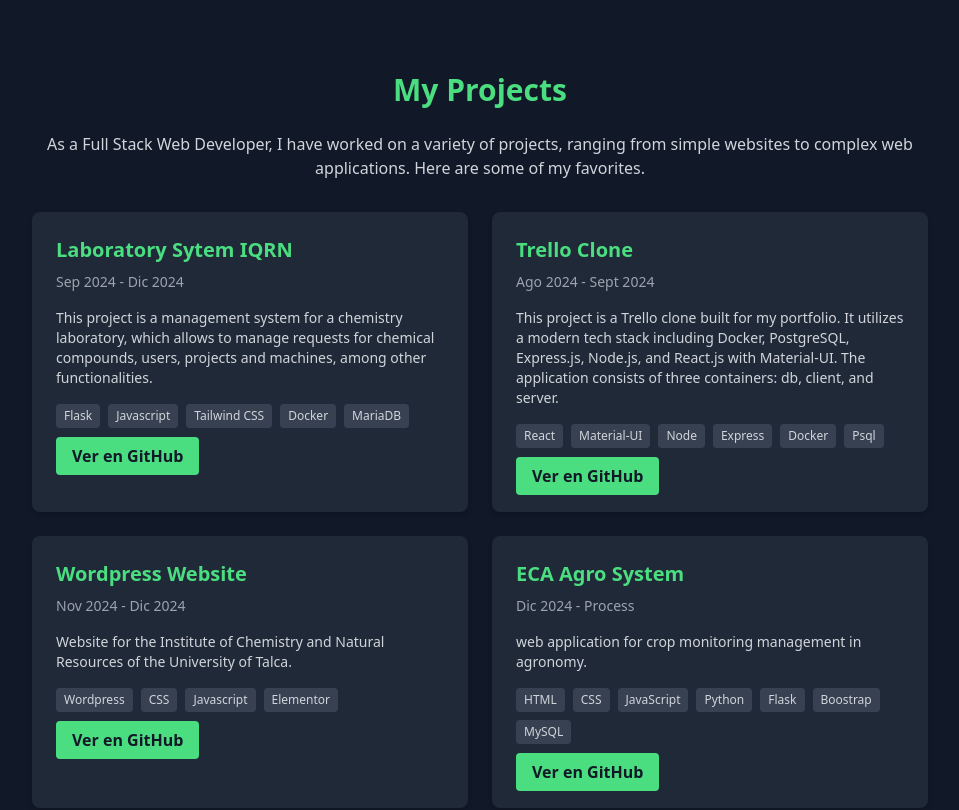
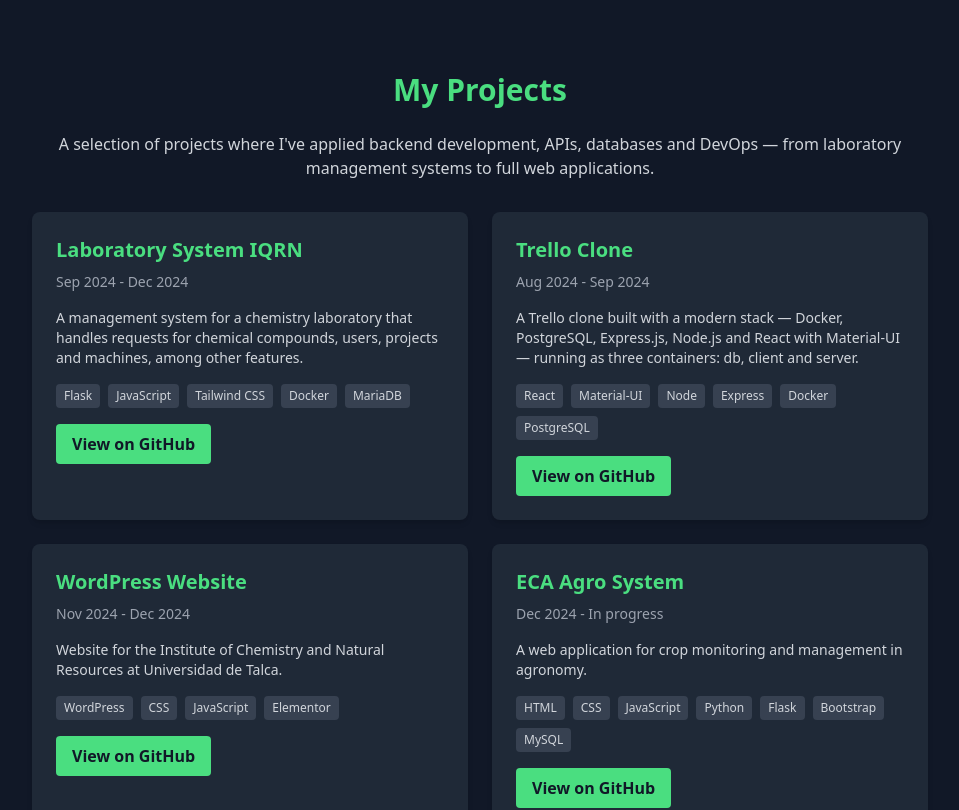
Before and after one commit to eigonzalezrojas/my-portfolio, a React (Vite) app: page / in a window 1280 px wide. Shown: the part 2820-3630 px from the top of the page, without its empty margins (160-1119 px from the left). Built offline with nearby package versions, Linux system fonts and the light colour scheme.

Commit message:
feat: reframe projects for backend, add language-aware cloud CV link, update readme

```diff
--- a/src/components/Navbar.jsx
+++ b/src/components/Navbar.jsx
@@ -43,7 +43,7 @@ function Navbar() {
             </button>
           </div>
 
-          <a href="/CV-EithelGonzalez.pdf" download="CV-EithelGonzalez.pdf" className="text-white bg-green-500 hover:bg-green-600 focus:ring-4 focus:outline-none focus:ring-green-300 font-medium rounded-lg text-sm px-4 py-2 text-center">
+          <a href={t("nav.cvUrl")} target="_blank" rel="noopener noreferrer" className="text-white bg-green-500 hover:bg-green-600 focus:ring-4 focus:outline-none focus:ring-green-300 font-medium rounded-lg text-sm px-4 py-2 text-center">
             {t("nav.downloadCv")}
           </a>
           <button onClick={toggleMenu} type="button" className="inline-flex items-center p-2 w-10 h-10 justify-center text-sm text-white rounded-lg md:hidden hover:bg-green-400 focus:outline-none focus:ring-2 focus:ring-green-300" aria-controls="navbar-sticky" aria-expanded={isMenuOpen}>
--- a/src/components/Projects.jsx
+++ b/src/components/Projects.jsx
@@ -1,56 +1,54 @@
-function Projects() {
+import { useLanguage } from "../context/LanguageContext";
+
+// Titles, technologies and GitHub links are language-independent.
+// Date and description come from the dictionaries via t().
 const projects = [
   {
-      title: "Laboratory Sytem IQRN",
-      date: "Sep 2024 - Dic 2024",
-      description:
-        "This project is a management system for a chemistry laboratory, which allows to manage requests for chemical compounds, users, projects and machines, among other functionalities.",
-      technologies: ["Flask", "Javascript", "Tailwind CSS", "Docker", "MariaDB"],
+    id: "lab",
+    title: "Laboratory System IQRN",
+    technologies: ["Flask", "JavaScript", "Tailwind CSS", "Docker", "MariaDB"],
     github: "https://github.com/eigonzalezrojas/lab-system",
   },
   {
+    id: "trello",
     title: "Trello Clone",
-      date: "Ago 2024 - Sept 2024",
-      description:
-        "This project is a Trello clone built for my portfolio. It utilizes a modern tech stack including Docker, PostgreSQL, Express.js, Node.js, and React.js with Material-UI. The application consists of three containers: db, client, and server.",
-      technologies: ["React", "Material-UI", "Node", "Express", "Docker", "Psql"],
+    technologies: ["React", "Material-UI", "Node", "Express", "Docker", "PostgreSQL"],
     github: "https://github.com/eigonzalezrojas/trello-clone",
   },
   {
-      title: "Wordpress Website",
-      date: "Nov 2024 - Dic 2024",
-      description:
-        "Website for the Institute of Chemistry and Natural Resources of the University of Talca.",
-      technologies: ["Wordpress", "CSS", "Javascript", "Elementor"],
+    id: "wordpress",
+    title: "WordPress Website",
+    technologies: ["WordPress", "CSS", "JavaScript", "Elementor"],
     github: "https://github.com/eigonzalezrojas/wp-iqrn",
   },
   {
+    id: "eca",
     title: "ECA Agro System",
-      date: "Dic 2024 - Process",
-      description:
-        "web application for crop monitoring management in agronomy.",
-      technologies: ["HTML", "CSS", "JavaScript", "Python", "Flask", "Boostrap", "MySQL"],
+    technologies: ["HTML", "CSS", "JavaScript", "Python", "Flask", "Bootstrap", "MySQL"],
     github: "https://github.com/eigonzalezrojas/eca_agro_system",
   },
 ];
+
+function Projects() {
+  const { t } = useLanguage();
 
   return (
     <div className="dark:bg-gray-900 bg-white text-white flex items-center justify-center p-4 py-16">
       <div className="max-w-4xl w-full">
         <h2 className="text-3xl font-bold dark:text-green-400 text-gray-900 mb-6 text-center">
-          My Projects
+          {t("projects.heading")}
         </h2>
         <p className="dark:text-gray-300 text-gray-900 text-center mb-8">
-          As a Full Stack Web Developer, I have worked on a variety of projects, ranging from simple websites to complex web applications. Here are some of my favorites.
+          {t("projects.intro")}
         </p>
         <div className="grid grid-cols-1 sm:grid-cols-2 gap-6">
-          {projects.map((project, index) => (
-            <div key={index} className="dark:bg-gray-800 bg-green-500 p-6 rounded-lg shadow-md hover:shadow-lg transition-shadow">
+          {projects.map((project) => (
+            <div key={project.id} className="dark:bg-gray-800 bg-green-500 p-6 rounded-lg shadow-md hover:shadow-lg transition-shadow">
               <h3 className="text-xl font-semibold dark:text-green-400 text-gray-900 mb-2">
                 {project.title}
               </h3>
-              <p className="dark:text-gray-400 text-gray-900 text-sm mb-4">{project.date}</p>
-              <p className="dark:text-gray-300 text-gray-900 text-sm mb-4">{project.description}</p>
+              <p className="dark:text-gray-400 text-gray-900 text-sm mb-4">{t(`projects.items.${project.id}.date`)}</p>
+              <p className="dark:text-gray-300 text-gray-900 text-sm mb-4">{t(`projects.items.${project.id}.description`)}</p>
               <div className="flex flex-wrap gap-2 mb-4">
                 {project.technologies.map((tech, techIndex) => (
                   <span key={techIndex} className="dark:bg-gray-700 bg-white dark:text-gray-300 text-gray-900 text-xs px-2 py-1 rounded">
@@ -58,8 +56,8 @@ function Projects() {
                   </span>
                 ))}
               </div>
-              <a href={project.github} target="_blank" rel="noopener noreferrer" className="dark:bg-green-400 bg-black dark:text-gray-900 text-white px-4 py-2 rounded font-semibold hover:dark:bg-green-500 hover:bg-white hover:text-black transition-colors">
-                Ver en GitHub
+              <a href={project.github} target="_blank" rel="noopener noreferrer" className="inline-block dark:bg-green-400 bg-black dark:text-gray-900 text-white px-4 py-2 rounded font-semibold hover:dark:bg-green-500 hover:bg-white hover:text-black transition-colors">
+                {t("projects.viewGithub")}
               </a>
             </div>
           ))}
--- a/src/i18n/en.js
+++ b/src/i18n/en.js
@@ -8,6 +8,7 @@ export default {
     education: "Education",
     projects: "Projects",
     downloadCv: "Download CV",
+    cvUrl: "https://drive.google.com/file/d/1XaPp5_NMGFvx5SaMAbUsqc-N3pcQmC6b/view?usp=sharing",
   },
   hero: {
     greeting: "Hello, I'm",
@@ -104,4 +105,31 @@ export default {
       },
     },
   },
+  projects: {
+    heading: "My Projects",
+    intro:
+      "A selection of projects where I've applied backend development, APIs, databases and DevOps — from laboratory management systems to full web applications.",
+    viewGithub: "View on GitHub",
+    items: {
+      lab: {
+        date: "Sep 2024 - Dec 2024",
+        description:
+          "A management system for a chemistry laboratory that handles requests for chemical compounds, users, projects and machines, among other features.",
+      },
+      trello: {
+        date: "Aug 2024 - Sep 2024",
+        description:
+          "A Trello clone built with a modern stack — Docker, PostgreSQL, Express.js, Node.js and React with Material-UI — running as three containers: db, client and server.",
+      },
+      wordpress: {
+        date: "Nov 2024 - Dec 2024",
+        description:
+          "Website for the Institute of Chemistry and Natural Resources at Universidad de Talca.",
+      },
+      eca: {
+        date: "Dec 2024 - In progress",
+        description: "A web application for crop monitoring and management in agronomy.",
+      },
+    },
+  },
 };
--- a/src/i18n/es.js
+++ b/src/i18n/es.js
@@ -8,6 +8,7 @@ export default {
     education: "Educación",
     projects: "Proyectos",
     downloadCv: "Descargar CV",
+    cvUrl: "https://drive.google.com/file/d/163HWK7vCwXo0_5AmB2W5yyGrI7RHpJik/view?usp=sharing",
   },
   hero: {
     greeting: "Hola, soy",
@@ -104,4 +105,31 @@ export default {
       },
     },
   },
+  projects: {
+    heading: "Mis Proyectos",
+    intro:
+      "Una selección de proyectos donde he aplicado desarrollo backend, APIs, bases de datos y DevOps — desde sistemas de gestión de laboratorio hasta aplicaciones web completas.",
+    viewGithub: "Ver en GitHub",
+    items: {
+      lab: {
+        date: "Sep 2024 - Dic 2024",
+        description:
+          "Un sistema de gestión para un laboratorio de química que administra solicitudes de compuestos químicos, usuarios, proyectos y máquinas, entre otras funcionalidades.",
+      },
+      trello: {
+        date: "Ago 2024 - Sep 2024",
+        description:
+          "Un clon de Trello construido con un stack moderno —Docker, PostgreSQL, Express.js, Node.js y React con Material-UI— que corre en tres contenedores: db, client y server.",
+      },
+      wordpress: {
+        date: "Nov 2024 - Dic 2024",
+        description:
+          "Sitio web para el Instituto de Química y Recursos Naturales de la Universidad de Talca.",
+      },
+      eca: {
+        date: "Dic 2024 - En proceso",
+        description: "Una aplicación web para el monitoreo y gestión de cultivos en agronomía.",
+      },
+    },
+  },
 };
```
Also changed, not shown: 2 other files (tests, documents, lock files or other folders). Lines whose indentation alone changed are shown as unchanged.
